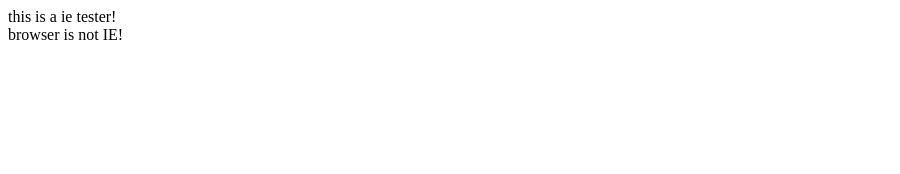
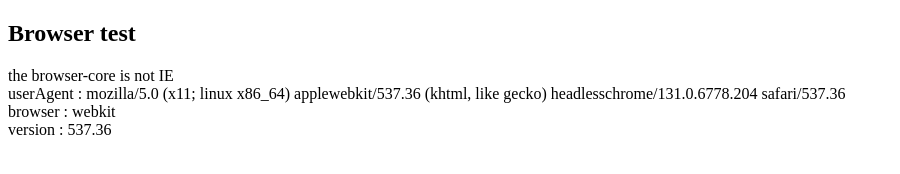
Before and after one commit to justzero/code-LIB, a plain HTML site: page ietest.html in a window 1280 px wide. Shown: the whole page, without its empty margins (0-900 px from the left). Drawn offline with Linux system fonts and the light colour scheme.

Commit message:
加入了对userAgent的判

```diff
--- a/browser.js
+++ b/browser.js
@@ -1,4 +1,3 @@
-var dao={};
 (function(){
         var ua = navigator.userAgent.toLowerCase(),
             rwebkit = /(webkit)[ \/]([\w.]+)/,
@@ -12,7 +11,9 @@ var dao={};
             ua.indexOf("compatible") < 0 && rmozilla.exec( ua ) ||
             [];
 
-        dao['browser'] = match[1] || "";
-        dao['version'] = match[2] || "0";
+        var browser = match[1] || "";
+        var version = match[2] || "0";
+		var div = document.createElement('div');
+		div.innerHTML = 'userAgent : ' + ua + '<br/>browser : ' + browser + '<br/>version : ' + version;
+		document.body.appendChild(div);
 })();
-alert(dao.browser+', '+dao.version);
--- a/ietest.html
+++ b/ietest.html
@@ -4,7 +4,7 @@
 <title>ie test</title>
 </head>
 <body>
-	<span> this is a ie tester! </span>
+	<h2> Browser test </h2>
 	<div id="div"></div>
 	<script type="text/javascript">
 		var ie = ((function(){
@@ -15,7 +15,8 @@
 				div.innerHTML = '<!--[if gt IE ' + (++v) + ']><i></i><![endif]-->', all[0]);
 				return v > 4 ? v : noIE;
 		})());
-		document.getElementById('div').innerHTML = (ie) ? 'browser is : IE ' + ie : 'browser is not IE!';
+		document.getElementById('div').innerHTML = (ie) ? 'the browser-core is : IE ' + ie : ' the browser-core is not IE';
 	</script>
+	<script type="text/javascript" src="./browser.js"></script>
 </body>
 </html>
```
